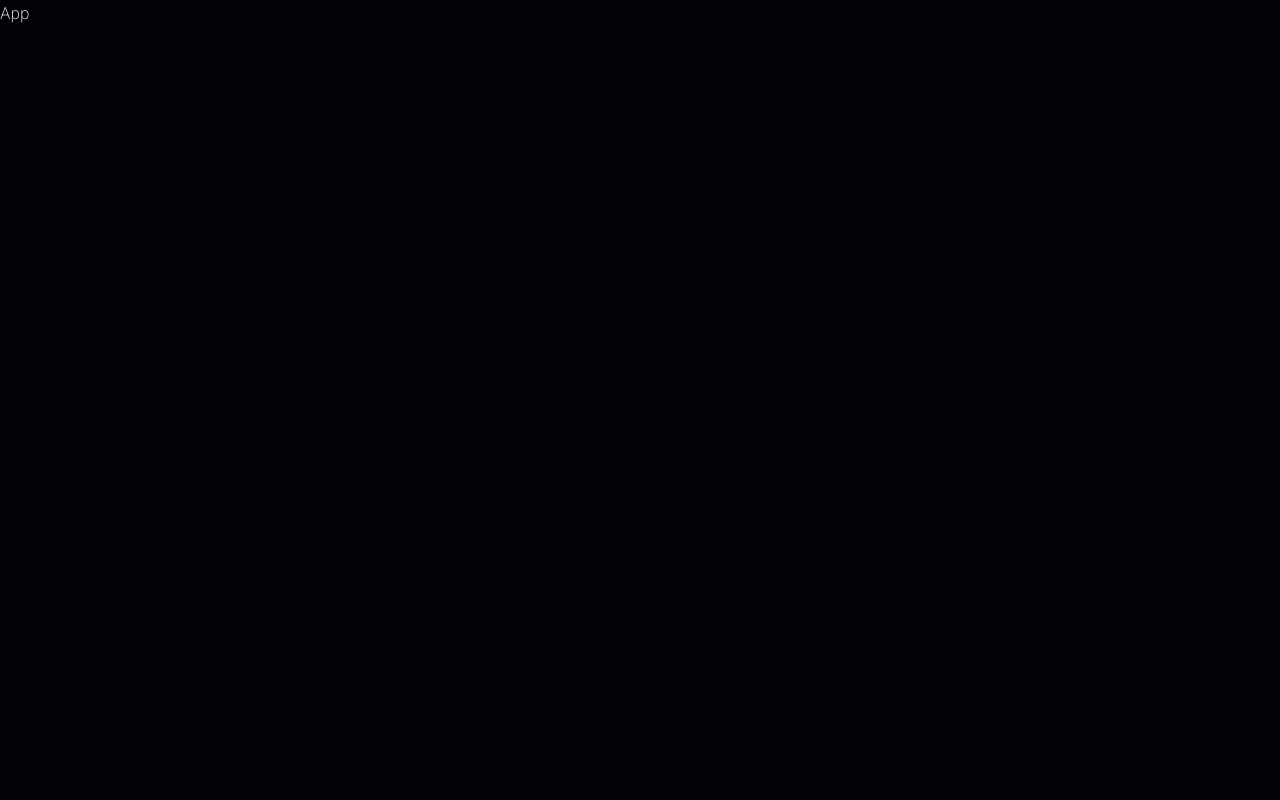
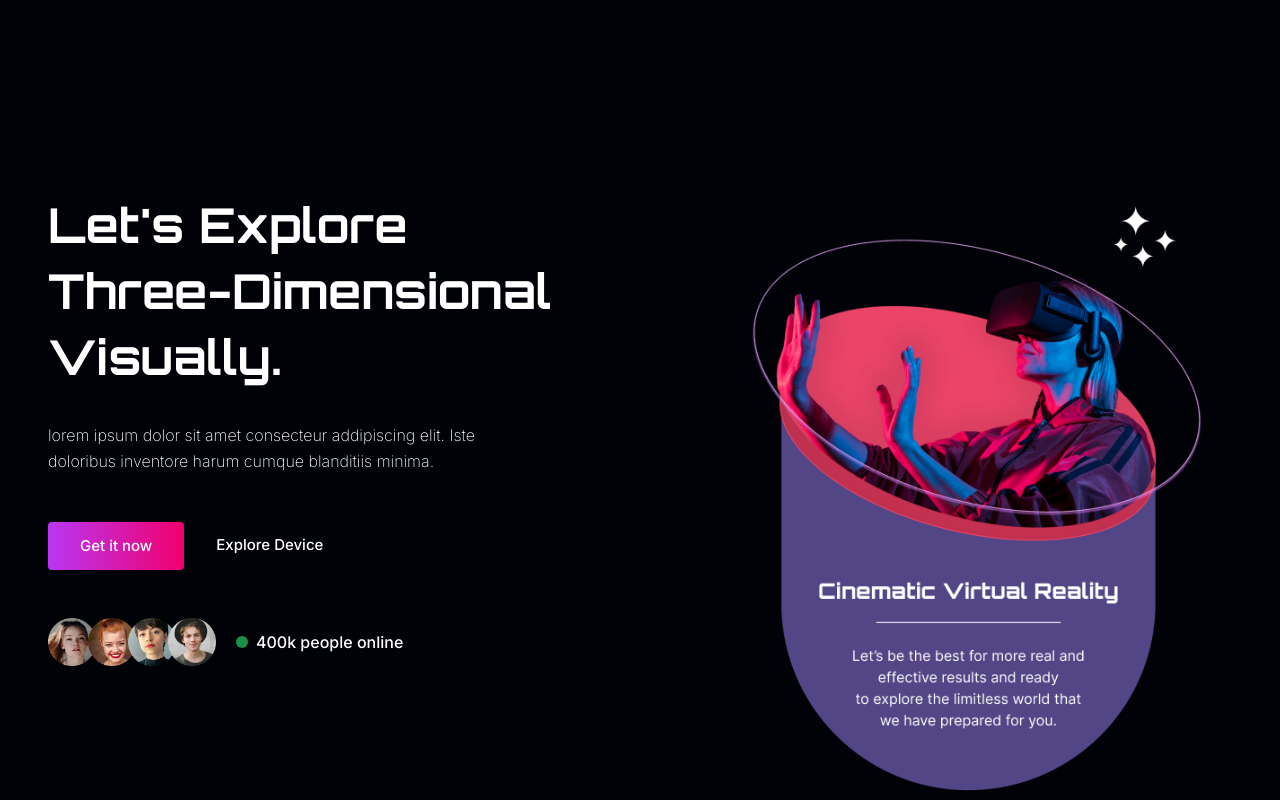
Before and after one commit to nassirou-N/vr-landing-page-starter-main, a React (Create React App) app: page / in a window 1280 px wide. Built offline with nearby package versions, Linux system fonts and the light colour scheme; the HTML template or start-up script is replaced by a standard one.

Commit message:
the banner section

```diff
--- a/src/App.js
+++ b/src/App.js
@@ -1,7 +1,12 @@
 import React from 'react';
 
+// imports components
+import Banner from './components/Banner';
+
 const App = () => {
-  return <div>App</div>;
+  return <>
+  <Banner />
+  </>;
 };
 
 export default App;
--- a/src/components/Banner.js
+++ b/src/components/Banner.js
@@ -1,7 +1,34 @@
 import React from 'react';
+//
+import Users from '../components/Users';
+import Img from '../assets/img/banner-img.png'
 
 const Banner = () => {
-  return <div>Banner</div>;
+  return <section className='min-h-[600px] pt-24 pb-12 text-center relative lg:pt-48 lg:pb-0 lg:text-left'>
+    <div className="container mx-auto">
+      <div className='flex flex-col lg:flex-row'>
+        {/**text */}
+        <div>
+          <h1 className="text-3xl font-bold mb-8 lg:text-5xl lg:leading-snug">
+            Let's Explore <br /> Three-Dimensional Visually.
+          </h1>
+          <p className='font-secondary mb-12 max-w-[440px] mx-auto lg:mx-0'>
+            lorem ipsum dolor sit amet consecteur addipiscing elit. Iste doloribus inventore harum cumque blanditiis minima.
+          </p>
+          <div className='flex items-center justify-around space-x-4 max-w-[320px] mx-auto mb-12 lg:space-x-8 lg:mx-0 lg:justify-start lg:max-w-none'>
+            <button className='btn'>Get it now</button>
+            <a href='#' className='border-b-2 border-transparent hover:border-white transition ease-out'>Explore Device</a>
+          </div>
+          <Users />
+        </div>
+
+        {/**image */}
+        <div>
+          <img src={Img} alt='' />
+        </div>
+      </div>
+    </div>
+  </section>;
 };
 
 export default Banner;
--- a/src/components/Users.js
+++ b/src/components/Users.js
@@ -1,7 +1,36 @@
 import React from 'react';
+import Avatar1 from '../assets/img/avt1.png';
+import Avatar2 from '../assets/img/avt2.png';
+import Avatar3 from '../assets/img/avt3.png';
+import Avatar4 from '../assets/img/avt4.png';
+import {BsFillCircleFill, bsFillCircleFill} from 'react-icons/bs';
 
 const Users = () => {
-  return <div>Users</div>;
+  return (
+    <div className='flex flex-col justify-center items-center space-x-5 space-y-2 lg:flex-row lg:space-y-0 lg:justify-start'>
+      <div className='flex -space-x-2'>
+        <div className='w-12 h-12 rounded-full'>
+          <img src={Avatar1} alt='' />
+        </div>
+        <div className='w-12 h-12 rounded-full'>
+          <img src={Avatar2} alt='' />
+        </div>
+        <div className='w-12 h-12 rounded-full'>
+          <img src={Avatar3} alt='' />
+        </div>
+        <div className='w-12 h-12 rounded-full'>
+          <img src={Avatar4} alt='' />
+        </div>
+
+      </div>
+      <div className='flex items-center space-x-2 font-secondary font-medium'>
+        <BsFillCircleFill className='text-xs text-green-500 animate-pulse' />
+        <div>
+         400k people online
+        </div>
+      </div>
+    </div>
+  );
 };
 
 export default Users;
```
